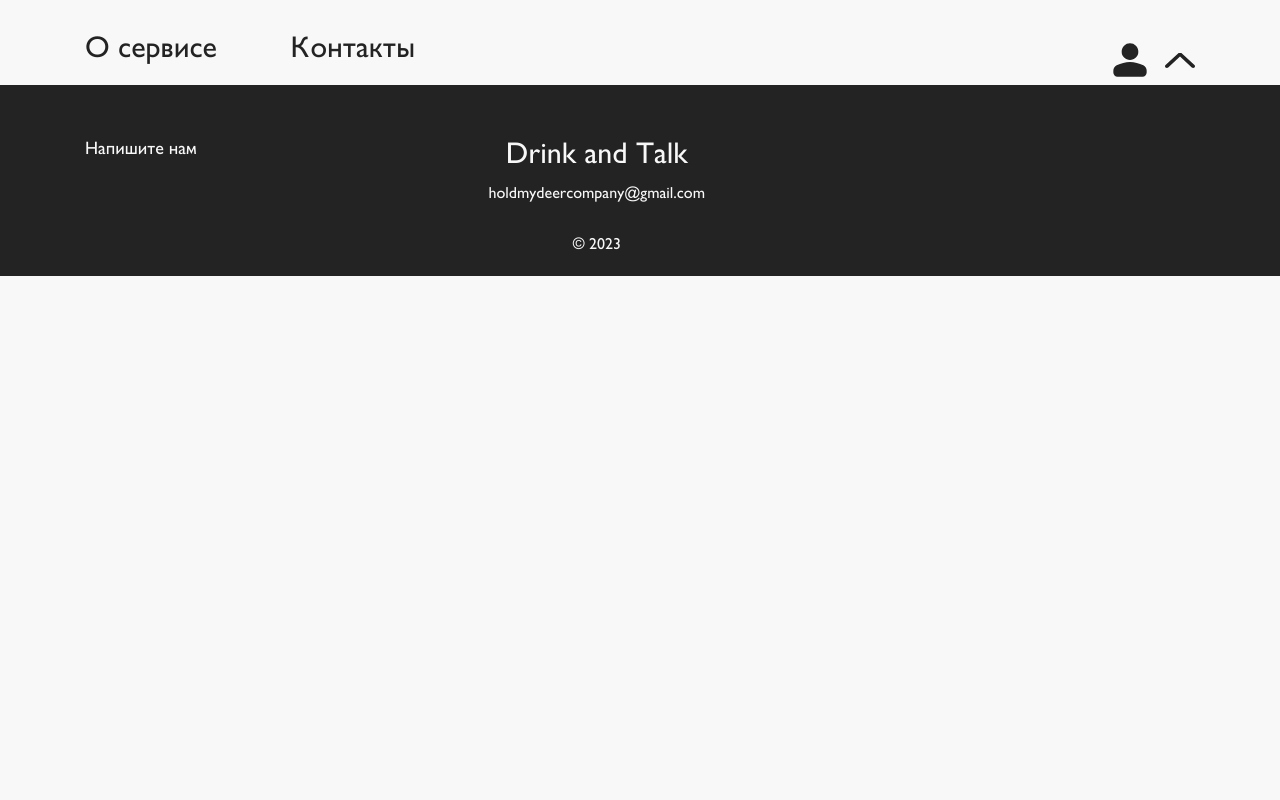
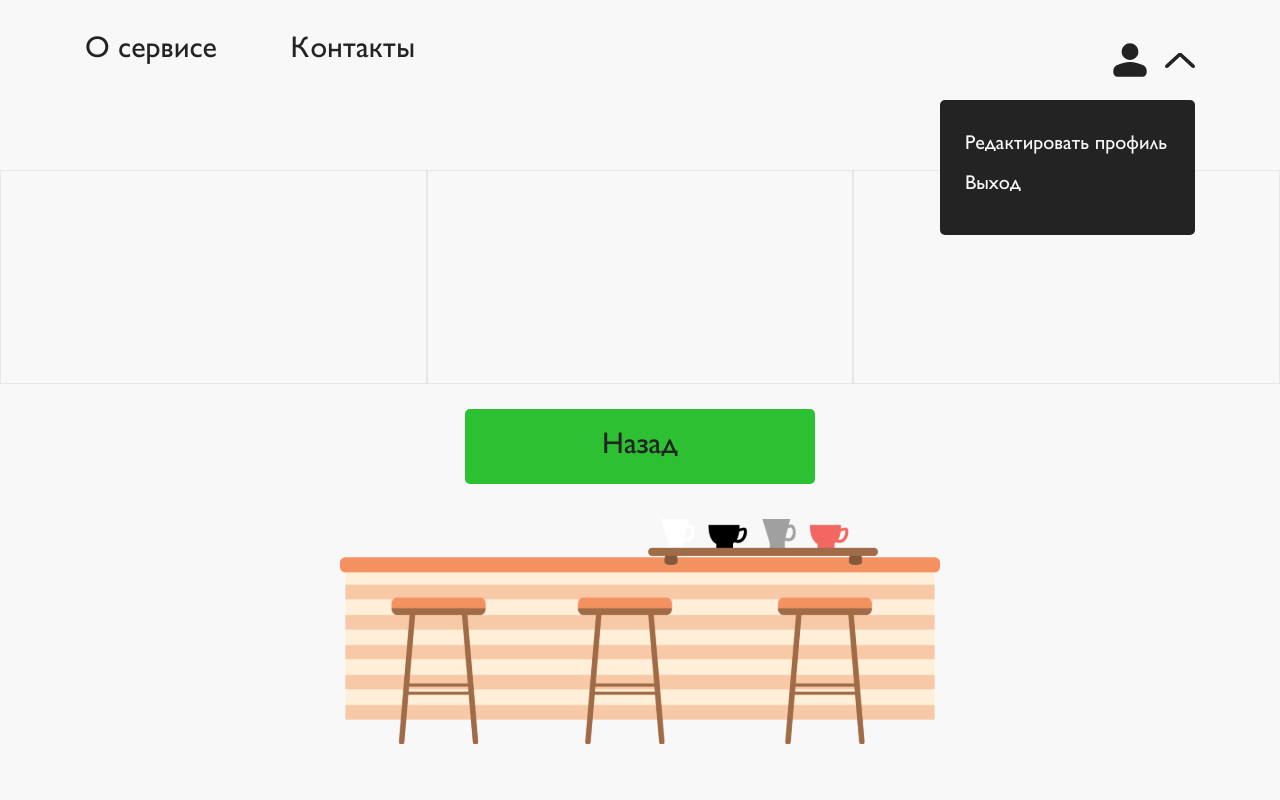
Before and after one commit to StasKudinow/drink-and-talk_frontend, a React (Create React App) app: page /bar in a window 1280 px wide. Both pictures are taken after a click on the button 1180 px from the left and 60 px from the top of the page. Shown: the top 800 px of the page. Built offline with nearby package versions, Linux system fonts and the light colour scheme; no server answers.

Commit message:
add header popup; made bar page; map VideoBlock comp

```diff
--- a/src/components/App.js
+++ b/src/components/App.js
@@ -9,7 +9,7 @@ import Bar from './Bar'
 function App() {
 
   return (
-    <div className="max-w-[100%] min-w-[320px] min-h-[100vh] bg-white font-sans">
+    <div className="max-w-full min-w-[320px] min-h-[100vh] bg-white font-sans">
       <Header />
 
       <Switch>
--- a/src/components/Bar.js
+++ b/src/components/Bar.js
@@ -1,13 +1,27 @@
-import Stream from './Stream'
+import VideoBlock from './VideoBlock'
+import Button from './Button'
 
 import { streams } from '../utils/costants'
 
 function Bar() {
 
   return (
-    <div className="w-full">
-      <section className="w-full grid videoWrapepr grid-cols-3 justify-center"></section>
-    </div>
+    <main className="w-full py-17 flex flex-col items-center">
+      <section className="w-full mb-5 grid videoWrapepr grid-cols-3 justify-center">
+        {streams.map((stream) => {
+          return <VideoBlock key={stream.id} />
+        })}
+      </section>
+      <Button
+        buttonColor="bg-green"
+        buttonTextColor="text-black"
+        buttonText="Назад"
+        buttonHoverText="hover:text-black"
+        handler="link"
+        url="/categories"
+      />
+      <div className="w-120 h-45 mt-7 bg-bar_image bg-cover" />
+    </main>
   )
 }
 
--- a/src/components/Button.js
+++ b/src/components/Button.js
@@ -1,4 +1,4 @@
-import { useLocation, useHistory } from 'react-router-dom'
+import { useHistory } from 'react-router-dom'
 
 function Button({
   buttonText,
@@ -8,15 +8,13 @@ function Button({
   handler,
   url,
 }) {
-  const location = useLocation()
+
   const history = useHistory()
 
   const handleClick =
     handler === 'link'
       ? function handleClick() {
-          if (location.pathname === '/') {
-            history.push(url)
-          }
+          history.push(url)
         }
       : handler
   // тут обработка другух вариантов использования кнопки
--- a/src/components/Categories.js
+++ b/src/components/Categories.js
@@ -1,9 +1,9 @@
-import { useState } from "react"
+import { useState } from 'react'
 
 import { topics, drinks } from "../utils/costants" //изначальные массивы селекторов
 
-import Selector from "./Selector"
-import Button from "./Button"
+import Selector from './Selector'
+import Button from './Button'
 
 function Categories() {
 
@@ -19,7 +19,7 @@ function Categories() {
         для тебя собеседника, выбери нужные разделы ниже, а так же категорию
         напитков
       </h2>
-      <div className="w-222 flex flex-row justify-between mb-15">
+      <section className="w-222 flex flex-row justify-between mb-15">
         <div className="w-82">
           <h3 className="mb-6 font-normal text-[100px] leading-[115px] text-black opacity-50">Тема</h3>
           <ul className="flex flex-wrap gap-x-5 gap-y-3">
@@ -51,12 +51,14 @@ function Categories() {
             })}
           </ul>
         </div>
-      </div>
+      </section>
       <Button
         buttonColor="bg-orange"
         buttonTextColor="text-white"
         buttonText="Начать видео - связь"
         buttonHoverText="hover:text-black"
+        handler="link"
+        url="/bar"
       />
     </main>
   )
--- a/src/components/Header.js
+++ b/src/components/Header.js
@@ -1,9 +1,12 @@
 import { useState } from 'react'
 import { useHistory } from 'react-router-dom'
+
+import PopupInHeader from './PopupInHeader'
 
 function Header() {
 
   const [isClicked, setIsClicked] = useState(false)
+  const [isPopupInHeaderOpen, setIsPopupInHeaderOpen] = useState(false)
 
   const history = useHistory()
 
@@ -13,6 +16,7 @@ function Header() {
 
   function handleProfileButtonClick() {
     setIsClicked(!isClicked)
+    setIsPopupInHeaderOpen(!isPopupInHeaderOpen)
   }
 
   const profileButtonClassName = (
@@ -38,9 +42,12 @@ function Header() {
           </li>
         </ul>
       </nav>
-      <div className="w-18 flex flex-row items-center gap-2">
+      <div className="w-18 flex flex-row items-center gap-2 relative">
         <div className="w-10 h-10 bg-profile_icon bg-cover" />
         <button className={profileButtonClassName} type="button" onClick={handleProfileButtonClick} />
+        <PopupInHeader
+          isOpen={isPopupInHeaderOpen}
+        />
       </div>
     </header>
   )
--- /dev/null
+++ b/src/components/PopupInHeader.js
@@ -0,0 +1,33 @@
+import { Link } from 'react-router-dom'
+
+function PopupInHeader({ isOpen }) {
+
+  const popupClassName = (
+    `
+      w-51
+      h-27
+      px-5
+      py-7
+      bg-black
+      rounded-default
+      flex
+      flex-col
+      absolute
+      top-13
+      right-0
+      z-10
+      duration-300
+      delay-150
+      ${isOpen ? 'opacity-1' : 'opacity-0'}
+    `
+  )
+
+  return (
+    <div className={popupClassName}>
+      <Link to="/profile" className="mb-4 font-normal text-text-sm-web text-white leading-5">Редактировать профиль</Link>
+      <Link to="/" className="font-normal text-text-sm-web text-white leading-5">Выход</Link>
+    </div>
+  )
+}
+
+export default PopupInHeader
--- a/src/components/Stream.js
+++ /dev/null
@@ -1,10 +0,0 @@
-function Stream() {
-
-  return (
-    <>
-      <div className="w-144 h-108 border" />
-    </>
-  )
-}
-
-export default Stream
--- a/src/components/VideoBlock.js
+++ b/src/components/VideoBlock.js
@@ -17,6 +17,6 @@ export default function VideoBlock() {
       autoPlay
       muted
       playsInline
-      className="w-full h-full"></video>
+      className="w-full h-full border"></video>
   )
 }
--- a/tailwind.config.js
+++ b/tailwind.config.js
@@ -24,6 +24,7 @@ module.exports = {
         categories_img: 'url(../src/images/categories_img.svg)',
         profile_icon: 'url(../src/images/profile_icon.svg)',
         profile_button: 'url(../src/images/profile_button.svg)',
+        bar_image: 'url(../src/images/bar_image.svg)',
       },
       colors: {
         black: '#232323',
@@ -78,6 +79,9 @@ module.exports = {
         'button-shadow':
           'inset 7px 6px 4px rgba(0, 0, 0, .25)',
       },
+      transitionProperty: {
+        'top': 'top',
+      },
     },
   },
   plugins: [],
```
Also changed, not shown: src/images/bar_image.svg (added).
